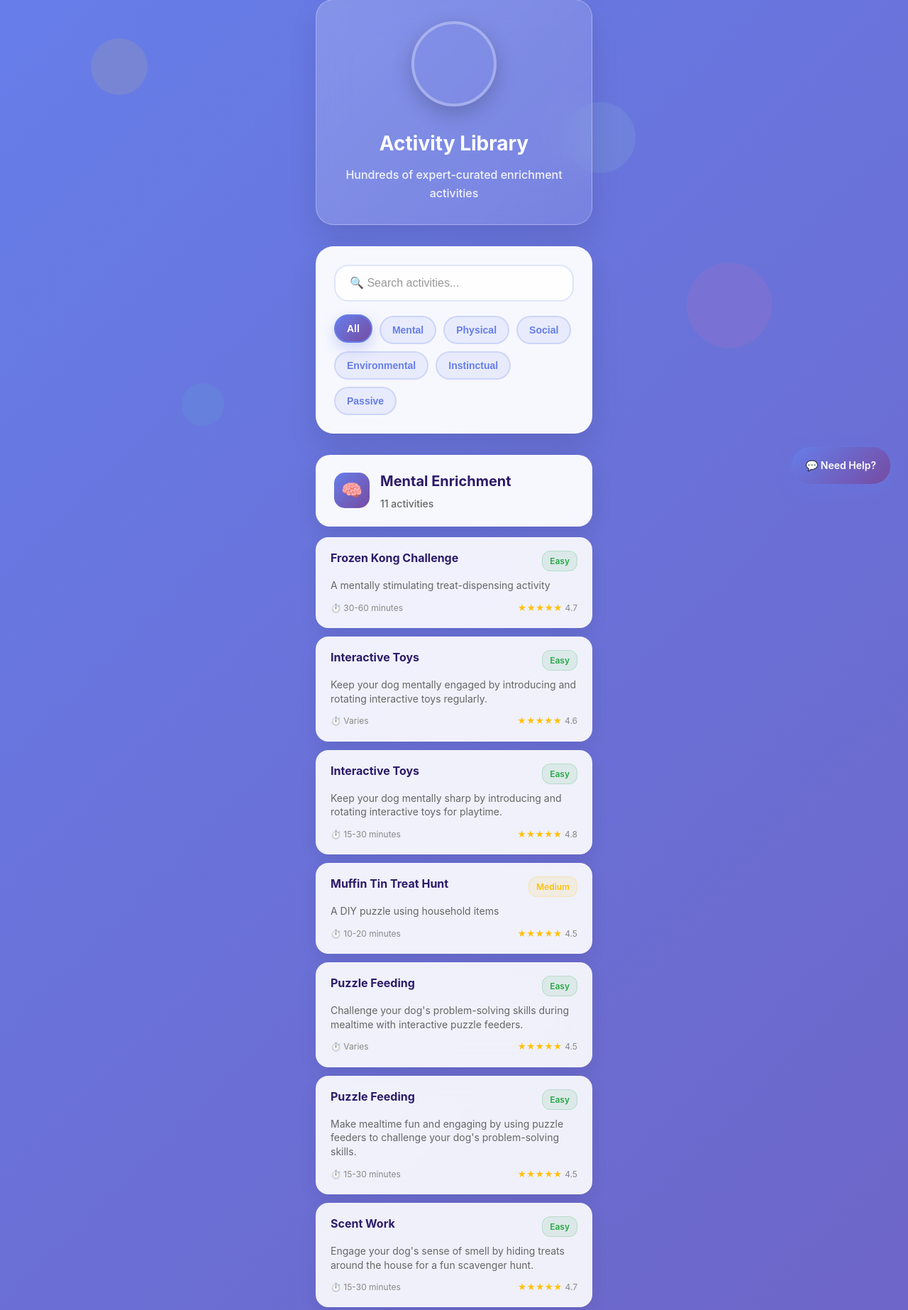
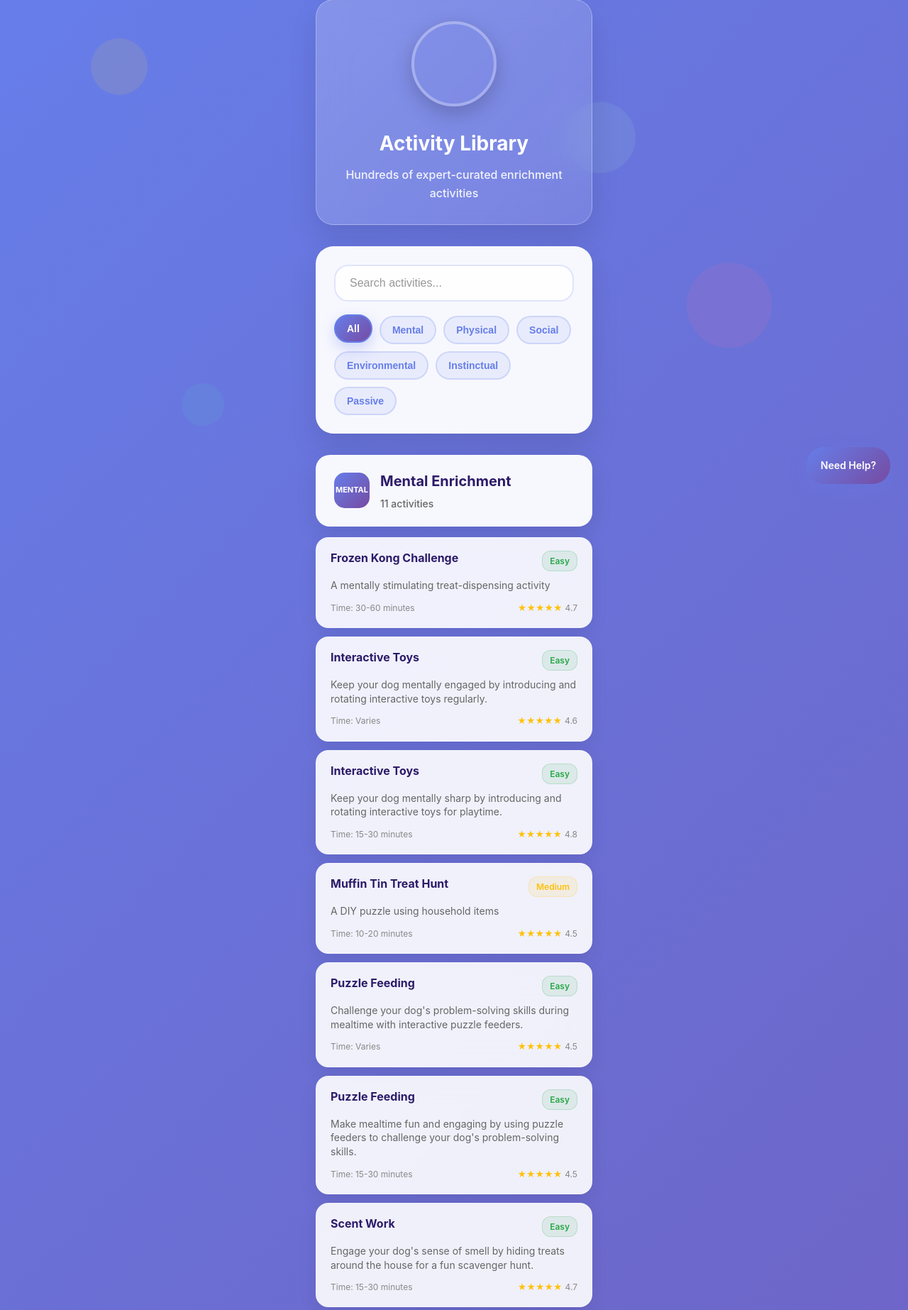
Before and after one commit to cherwood87/dog-enrichment-app, a Flask app: page /library in a window 1280 px wide. Shown: the part 93-1939 px from the top of the page at 71% size. Run offline with Flask 3, Linux system fonts and the light colour scheme; data comes from the database, SQL or seed files in the repository.

Commit message:
FIX: Remove all emojis and fix text alignment in activity library

```diff
--- a/templates/library.html
+++ b/templates/library.html
@@ -239,8 +239,11 @@
             display: flex;
             align-items: center;
             justify-content: center;
-            font-size: 24px;
+            font-size: 11px;
+            font-weight: 700;
+            color: white;
             flex-shrink: 0;
+            text-align: center;
         }
 
         .mental-icon { background: linear-gradient(135deg, #667eea 0%, #764ba2 100%); }
@@ -586,7 +589,7 @@
             .category-icon {
                 width: 40px;
                 height: 40px;
-                font-size: 20px;
+                font-size: 9px;
             }
 
             .category-title {
@@ -621,7 +624,7 @@
 
         <!-- Search -->
         <div class="search-card">
-            <input type="text" class="search-input" placeholder="🔍 Search activities..." id="searchInput">
+            <input type="text" class="search-input" placeholder="Search activities..." id="searchInput">
 
             <div class="filter-tags">
                 <button class="filter-tag active" data-category="all">All</button>
@@ -638,7 +641,7 @@
         {% if activities_by_category.Mental %}
         <div class="category-section" data-category="mental">
             <div class="category-header">
-                <div class="category-icon mental-icon">🧠</div>
+                <div class="category-icon mental-icon">MENTAL</div>
                 <div class="category-info">
                     <div class="category-title">Mental Enrichment</div>
                     <div class="category-count">{{ activities_by_category.Mental|length }} activities</div>
@@ -654,7 +657,7 @@
                     <div class="activity-description">{{ activity.description }}</div>
                     <div class="activity-meta">
                         <div class="activity-time">
-                            ⏱️ {{ activity.estimated_time }}
+                            Time: {{ activity.estimated_time }}
                         </div>
                         <div class="activity-rating">
                             <span class="stars">★★★★★</span>
@@ -671,7 +674,7 @@
         {% if activities_by_category.Physical %}
         <div class="category-section" data-category="physical">
             <div class="category-header">
-                <div class="category-icon physical-icon">🏃</div>
+                <div class="category-icon physical-icon">PHYSICAL</div>
                 <div class="category-info">
                     <div class="category-title">Physical Enrichment</div>
                     <div class="category-count">{{ activities_by_category.Physical|length }} activities</div>
@@ -687,7 +690,7 @@
                     <div class="activity-description">{{ activity.description }}</div>
                     <div class="activity-meta">
                         <div class="activity-time">
-                            ⏱️ {{ activity.estimated_time }}
+                            Time: {{ activity.estimated_time }}
                         </div>
                         <div class="activity-rating">
                             <span class="stars">★★★★★</span>
@@ -704,7 +707,7 @@
         {% if activities_by_category.Social %}
         <div class="category-section" data-category="social">
             <div class="category-header">
-                <div class="category-icon social-icon">❤️</div>
+                <div class="category-icon social-icon">SOCIAL</div>
                 <div class="category-info">
                     <div class="category-title">Social Enrichment</div>
                     <div class="category-count">{{ activities_by_category.Social|length }} activities</div>
@@ -720,7 +723,7 @@
                     <div class="activity-description">{{ activity.description }}</div>
                     <div class="activity-meta">
                         <div class="activity-time">
-                            ⏱️ {{ activity.estimated_time }}
+                            Time: {{ activity.estimated_time }}
                         </div>
                         <div class="activity-rating">
                             <span class="stars">★★★★★</span>
@@ -737,7 +740,7 @@
         {% if activities_by_category.Environmental %}
         <div class="category-section" data-category="environmental">
             <div class="category-header">
-                <div class="category-icon environmental-icon">🌍</div>
+                <div class="category-icon environmental-icon">ENVIRONMENT</div>
                 <div class="category-info">
                     <div class="category-title">Environmental Enrichment</div>
                     <div class="category-count">{{ activities_by_category.Environmental|length }} activities</div>
@@ -753,7 +756,7 @@
                     <div class="activity-description">{{ activity.description }}</div>
                     <div class="activity-meta">
                         <div class="activity-time">
-                            ⏱️ {{ activity.estimated_time }}
+                            Time: {{ activity.estimated_time }}
                         </div>
                         <div class="activity-rating">
                             <span class="stars">★★★★★</span>
@@ -770,7 +773,7 @@
         {% if activities_by_category.Instinctual %}
         <div class="category-section" data-category="instinctual">
             <div class="category-header">
-                <div class="category-icon instinctual-icon">🐾</div>
+                <div class="category-icon instinctual-icon">INSTINCT</div>
                 <div class="category-info">
                     <div class="category-title">Instinctual Enrichment</div>
                     <div class="category-count">{{ activities_by_category.Instinctual|length }} activities</div>
@@ -786,7 +789,7 @@
                     <div class="activity-description">{{ activity.description }}</div>
                     <div class="activity-meta">
                         <div class="activity-time">
-                            ⏱️ {{ activity.estimated_time }}
+                            Time: {{ activity.estimated_time }}
                         </div>
                         <div class="activity-rating">
                             <span class="stars">★★★★★</span>
@@ -803,7 +806,7 @@
         {% if activities_by_category.Passive %}
         <div class="category-section" data-category="passive">
             <div class="category-header">
-                <div class="category-icon passive-icon">😴</div>
+                <div class="category-icon passive-icon">PASSIVE</div>
                 <div class="category-info">
                     <div class="category-title">Passive Enrichment</div>
                     <div class="category-count">{{ activities_by_category.Passive|length }} activities</div>
@@ -819,7 +822,7 @@
                     <div class="activity-description">{{ activity.description }}</div>
                     <div class="activity-meta">
                         <div class="activity-time">
-                            ⏱️ {{ activity.estimated_time }}
+                            Time: {{ activity.estimated_time }}
                         </div>
                         <div class="activity-rating">
                             <span class="stars">★★★★★</span>
@@ -852,17 +855,17 @@
                 </div>
 
                 <div class="modal-section">
-                    <h3>🧰 Materials Needed</h3>
+                    <h3>Materials Needed</h3>
                     <ul class="materials-list" id="modalMaterials"></ul>
                 </div>
 
                 <div class="modal-section">
-                    <h3>📋 Step-by-Step Instructions</h3>
+                    <h3>Step-by-Step Instructions</h3>
                     <ol class="instructions-list" id="modalInstructions"></ol>
                 </div>
 
                 <div class="modal-section" id="safetySection">
-                    <h3>⚠️ Safety Notes</h3>
+                    <h3>Safety Notes</h3>
                     <div class="safety-notes" id="modalSafety"></div>
                 </div>
             </div>
@@ -871,7 +874,7 @@
 
     <!-- Floating Chat Button -->
     <div class="floating-chat-btn" onclick="openChat()">
-        💬 Need Help?
+        Need Help?
     </div>
 
     <script>
@@ -1033,7 +1036,7 @@
 
         // Placeholder chat function
         function openChat() {
-            alert('Chat feature coming soon! 💬\n\nFor now, click on any activity to see detailed instructions.');
+            alert('Chat feature coming soon!\n\nFor now, click on any activity to see detailed instructions.');
         }
     </script>
 </body>
```
